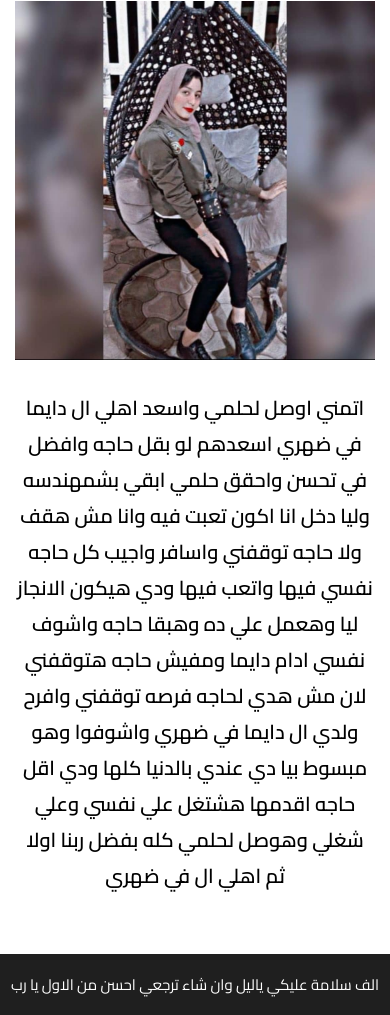
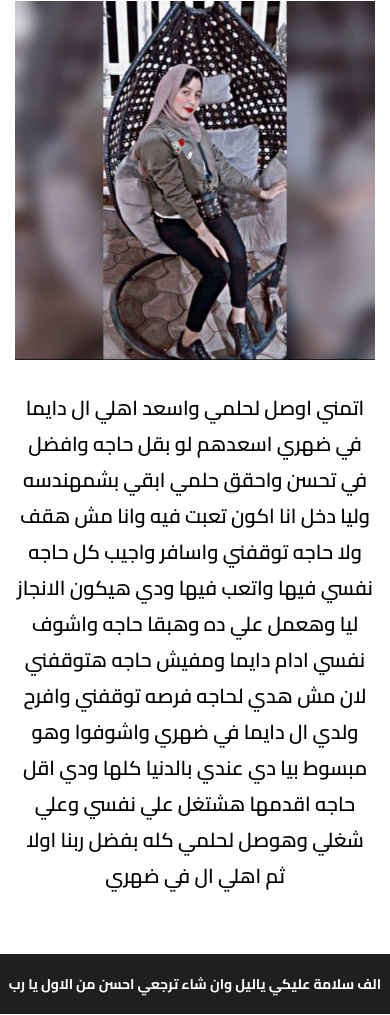
Before and after one commit to YouseFAdeL74/LEIL, a plain HTML site: page index.html in a window 390 px wide. Shown: the part 2015-3030 px from the top of the page. Drawn offline with Linux system fonts and the light colour scheme.

Commit message:
Update LEIL.css

```diff
--- a/CSS/LEIL.css
+++ b/CSS/LEIL.css
@@ -297,7 +297,8 @@
 }
 @media(max-width:768px){
   .footer .text p{
-    font-size: 15px;
+    font-size: 14px;
+    font-weight: bold;
   }
 }
 /* End Footer */
```
